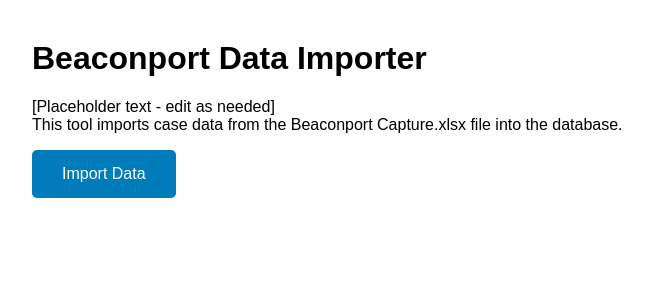
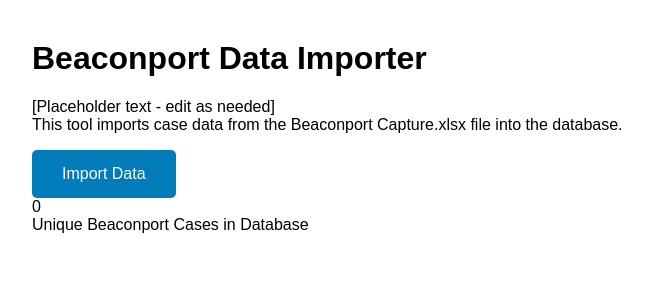
Before and after one commit to PatThompson1306/beaconport_app, a Flask app: page / in a window 1280 px wide. Shown: the top 300 px of the page, without its empty margins (8-660 px from the left). Run offline with Flask 3, Linux system fonts and the light colour scheme; data that the repository does not hold is empty.

Commit message:
Displaying unique case counts

```diff
--- a/app.py
+++ b/app.py
@@ -1,34 +1,53 @@
-# import necessary libraries
 from flask import Flask, render_template, request, redirect, url_for, flash
+from tinydb import TinyDB
 import subprocess
 import sys
 import os
 
-# initialise Flask app
 app = Flask(__name__)
 app.secret_key = "beaconport-secret"
 
-# define routes
+def get_case_count():
+    """Get the count of unique cases in the database"""
+    try:
+        db = TinyDB("beaconport_db.json")
+        cases_table = db.table("cases")
+        all_cases = cases_table.all()
+
+        # Count unique case references from the main data
+        unique_refs = set()
+        for case in all_cases:
+            # Get the case reference from the main section
+            if 'main' in case:
+                main_data = case['main']
+                # Find the reference field (could be any column name containing the ref)
+                for key, value in main_data.items():
+                    if value and str(value).strip():  # Skip empty values
+                        # Assume the first non-empty field in main is the reference
+                        # This matches how import_excel.py uses the first column as ref
+                        unique_refs.add(str(value).strip())
+                        break
+
+        return len(unique_refs)
+    except Exception:
+        return 0
+
 @app.route("/", methods=["GET", "POST"])
+def index():
+    case_count = get_case_count()
 
-# main route to handle form submission and display messages
-def index():
     if request.method == "POST":
         try:
             # Run the import_excel.py script
-            excel_file = os.path.join(os.path.dirname(__file__), "Beaconport Capture.xlsx")  # Default filename
-            import_script = os.path.join(os.path.dirname(__file__), "import_excel.py")
+            excel_file = "Beaconport Capture.xlsx"  # Default filename
 
             # Check if file exists
             if not os.path.exists(excel_file):
-                flash(f"Error: {excel_file} not found in the application directory")
-                return redirect(url_for("index"))
-            if not os.path.exists(import_script):
-                flash(f"Error: import_excel.py not found in the application directory")
+                flash(f"Error: {excel_file} not found in the current directory")
                 return redirect(url_for("index"))
 
             # Run the import script
-            result = subprocess.run([sys.executable, import_script, excel_file],
+            result = subprocess.run([sys.executable, "import_excel.py", excel_file],
                                   capture_output=True, text=True)
 
             if result.returncode == 0:
@@ -41,8 +60,7 @@ def index():
 
         return redirect(url_for("index"))
 
-    return render_template("index.html")
+    return render_template("index.html", case_count=case_count)
 
-# run the app
 if __name__ == "__main__":
     app.run(debug=True)
--- a/templates/index.html
+++ b/templates/index.html
@@ -45,6 +45,11 @@
         <button type="submit" class="import-button">Import Data</button>
     </form>
 
+      <div class="stats-box">
+        <div class="case-count">{{ case_count }}</div>
+        <div>Unique Beaconport Cases in Database</div>
+    </div>
+
     <!-- Flash messages -->
     {% with messages = get_flashed_messages() %}
       {% if messages %}
```
Also changed, not shown: beaconport_db.json (deleted, +0 -1 lines).
